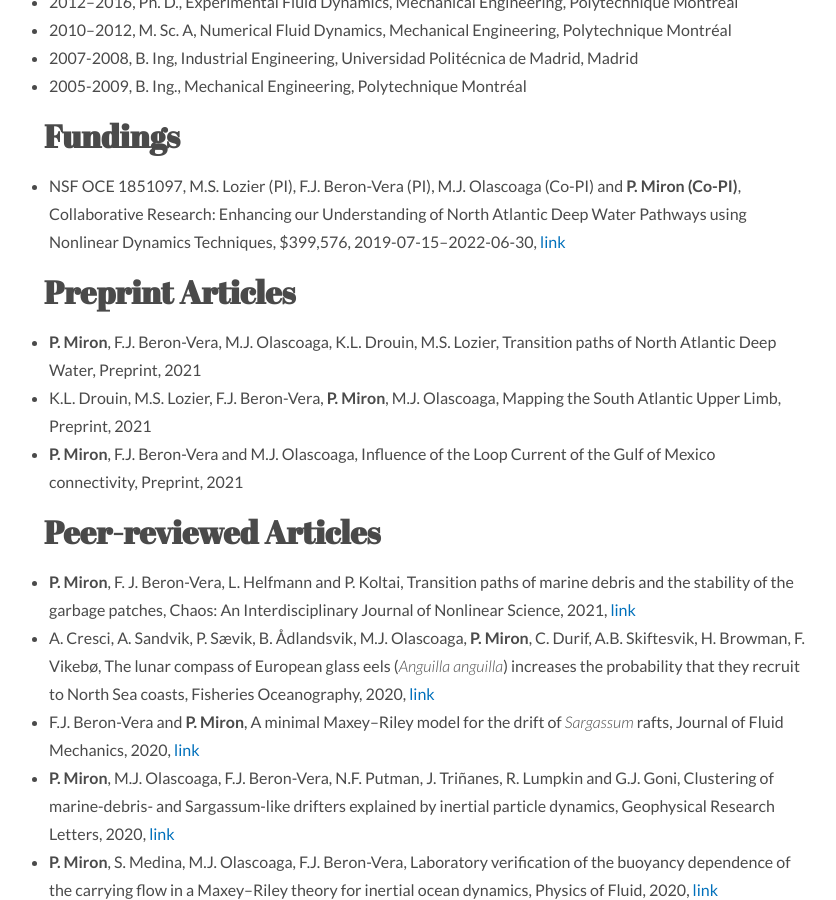
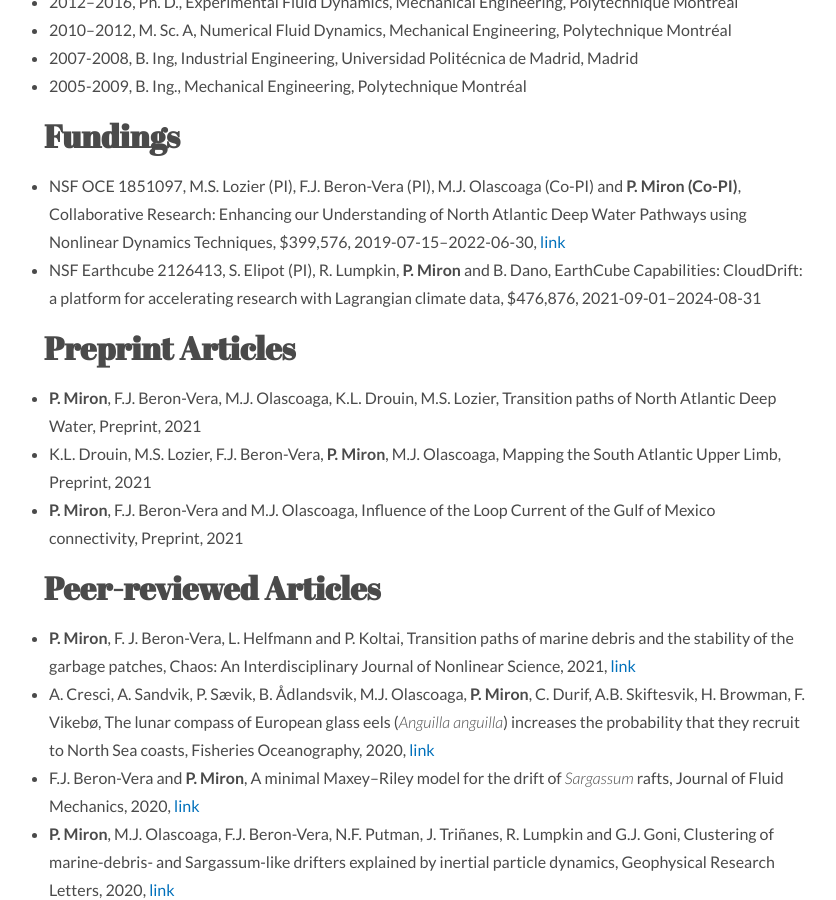
Before and after one commit to philippemiron/philippemiron.github.io, a Jekyll site: the page built from contributions.md, in a window 1280 px wide and 900 px high, scrolled down 519 px. Shown: the whole window, without its empty margins (212-1048 px from the left). Built offline with Jekyll 4.4.1, drawn with Linux system fonts in a browser that asks for light colours; nearby versions of some CDN libraries.

Commit message:
add earthcube funding

```diff
--- a/_data/fundings.yml
+++ b/_data/fundings.yml
@@ -4,3 +4,10 @@
   amount: '$399,576'
   date: '2019-07-15–2022-06-30'
   link: https://www.nsf.gov/awardsearch/showAward?AWD_ID=1851097
+
+- id: NSF Earthcube 2126413
+  pis: 'S. Elipot (PI), R. Lumpkin, **P. Miron** and B. Dano'
+  title: 'EarthCube Capabilities: CloudDrift: a platform for accelerating research with Lagrangian climate data'
+  amount: '$476,876'
+  date: '2021-09-01–2024-08-31'
+  #link:
```
